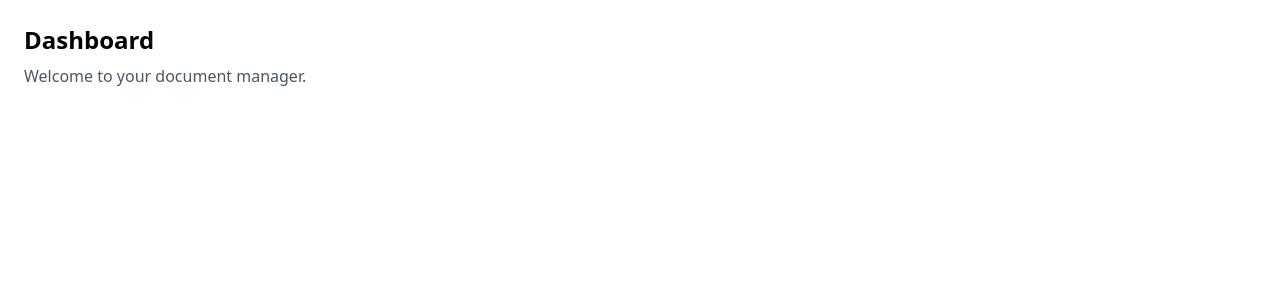
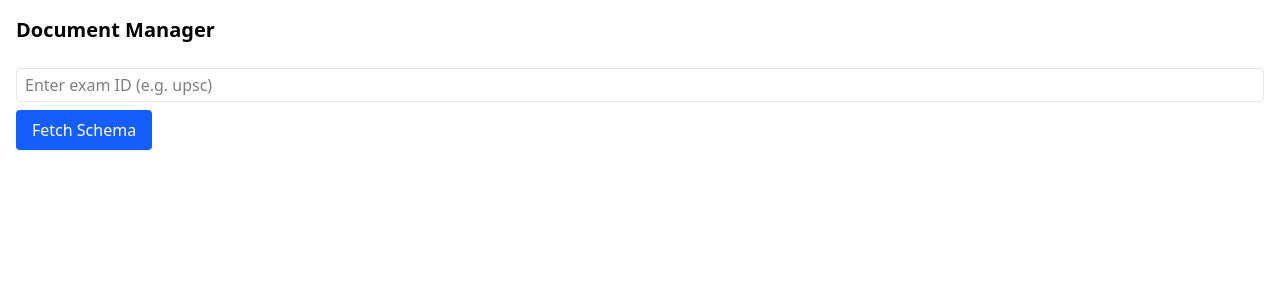
Before and after one commit to AbhinavPrakashCoading/document_manager_v1, a Next.js app: page / in a window 1280 px wide. Shown: the top 300 px of the page. Built offline with nearby package versions, Linux system fonts and the light colour scheme.

Commit message:
branching

```diff
--- a/src/app/page.tsx
+++ b/src/app/page.tsx
@@ -1,12 +1,34 @@
-// src/app/dashboard/page.tsx
+import { useState } from 'react';
+import { ExamSelector } from '@/components/ExamSelector';
+import { UploadZone } from '@/components/UploadZone';
 
-import React from 'react'
 
-export default function DashboardPage() {
+export default function Home() {
+  const [schemas, setSchemas] = useState<any[]>([]);
+
+  const handleSchemaFetched = (schema: any) => {
+    setSchemas((prev) => [...prev, schema]);
+  };
+
   return (
-    <main className="p-6">
-      <h1 className="text-2xl font-semibold">Dashboard</h1>
-      <p className="mt-2 text-gray-600">Welcome to your document manager.</p>
+    <main className="p-4 space-y-6">
+      <h1 className="text-xl font-bold">Document Manager</h1>
+      <ExamSelector onSchemaFetched={handleSchemaFetched} />
+
+      {schemas.map((schema) => (
+  <div key={schema.examId} className="border p-4 rounded space-y-4">
+    <h2 className="font-semibold">{schema.examName}</h2>
+    <ul className="list-disc ml-4">
+      {schema.requirements.map((req: any, idx: number) => (
+        <li key={idx}>
+          {req.type} — {req.format}, max {req.maxSizeKB}KB, {req.dimensions}
+        </li>
+      ))}
+    </ul>
+
+    <UploadZone schema={schema} />
+  </div>
+))}
     </main>
-  )
+  );
 }
--- a/src/components/ExamSelector.tsx
+++ b/src/components/ExamSelector.tsx
@@ -1,33 +1,34 @@
 import { useState } from 'react';
 
-export function ExamSelector() {
-  const [schemas, setSchemas] = useState<ExamSchema[]>([]);
+export function ExamSelector({ onSchemaFetched }: { onSchemaFetched: (schema: any) => void }) {
+  const [examId, setExamId] = useState('');
 
-  const addExam = async (examId: string) => {
+  const fetchSchema = async () => {
     const res = await fetch('/api/exam', {
       method: 'POST',
+      headers: { 'Content-Type': 'application/json' },
       body: JSON.stringify({ examId }),
     });
 
     const schema = await res.json();
-  setSchemas((prev) => [...prev, schema]);
+    onSchemaFetched(schema);
   };
 
   return (
-    <div>
-      {/* Existing exam dropdown */}
-      <select onChange={(e) => addExam(e.target.value)}>
-        <option value="">Select Exam</option>
-        <option value="upsc">UPSC</option>
-        <option value="ssc">SSC</option>
-        <option value="ielts">IELTS</option>
-        {/* More options */}
-      </select>
-
-      {/* Add another button */}
-      <button onClick={() => addExam('custom')}>Add another</button>
-
-      {/* You can now pass `schemas` to your validator or upload hook */}
+    <div className="space-y-2">
+      <input
+        type="text"
+        placeholder="Enter exam ID (e.g. upsc)"
+        value={examId}
+        onChange={(e) => setExamId(e.target.value)}
+        className="border px-2 py-1 rounded w-full"
+      />
+      <button
+        onClick={fetchSchema}
+        className="bg-blue-600 text-white px-4 py-2 rounded hover:bg-blue-700"
+      >
+        Fetch Schema
+      </button>
     </div>
   );
 }
--- /dev/null
+++ b/src/components/UploadZone.tsx
@@ -0,0 +1,51 @@
+import { useState } from 'react';
+import { useUpload } from '@/features/upload/useUpload';
+import { ExamSchema } from '@/features/exam/examSchema';
+
+export function UploadZone({ schema }: { schema: ExamSchema }) {
+  const { files, results, handleUpload } = useUpload(schema);
+  const [rollNumber, setRollNumber] = useState('');
+
+  const onFileChange = (e: React.ChangeEvent<HTMLInputElement>) => {
+    const selected = e.target.files;
+    if (selected) {
+      Array.from(selected).forEach((file) => handleUpload(file));
+    }
+  };
+
+  return (
+    <div className="space-y-4">
+      <input
+        type="text"
+        placeholder="Enter Roll Number"
+        value={rollNumber}
+        onChange={(e) => setRollNumber(e.target.value)}
+        className="border px-2 py-1 rounded w-full"
+      />
+
+      <input
+        type="file"
+        multiple
+        onChange={onFileChange}
+        className="block"
+      />
+
+      <div className="space-y-2">
+        {files.map((file) => (
+          <div key={file.name} className="border p-2 rounded">
+            <strong>{file.name}</strong>
+            {results[file.name]?.length ? (
+              <ul className="text-red-600 list-disc ml-4">
+                {results[file.name].map((err, idx) => (
+                  <li key={idx}>{err}</li>
+                ))}
+              </ul>
+            ) : (
+              <p className="text-green-600">✅ Valid</p>
+            )}
+          </div>
+        ))}
+      </div>
+    </div>
+  );
+}
```
Lines whose indentation alone changed are shown as unchanged.
